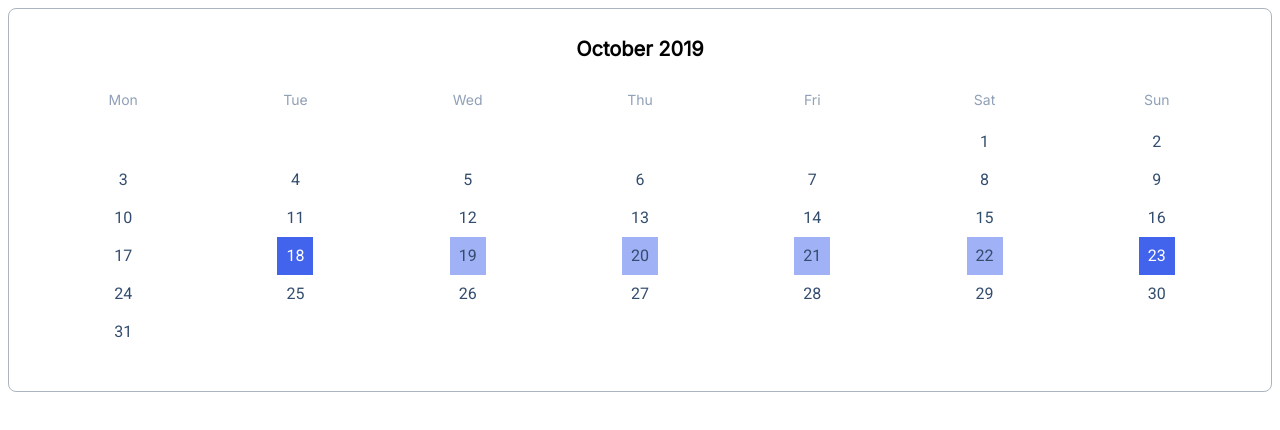
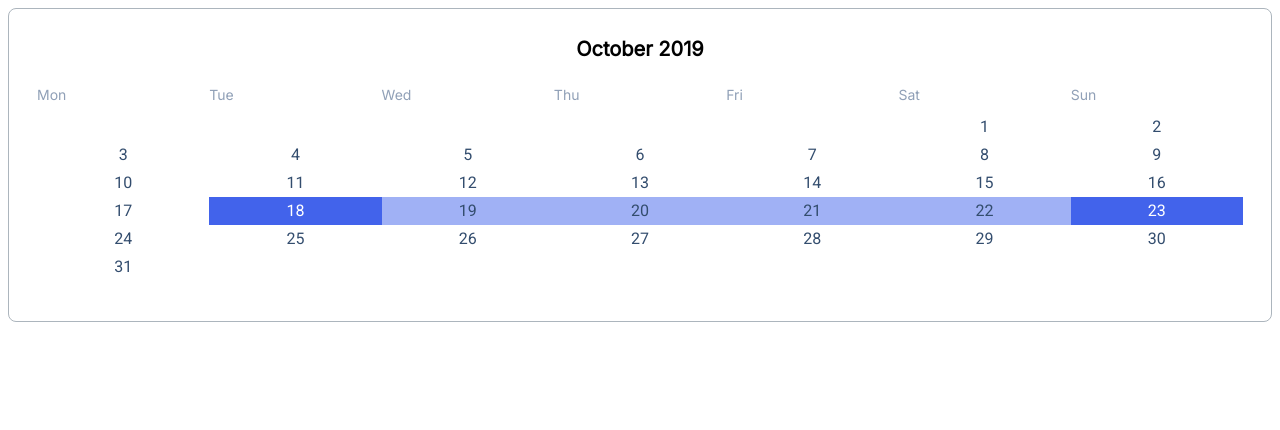
Before and after one commit to js-tasks-ru/htmlcss-20211125_voffkarus, a website: page 05-lection3/03-calendar/index.html in a window 1280 px wide. Drawn offline with Linux system fonts and the light colour scheme.

Commit message:
hope last time changes for 05-lection3_03-calendar

```diff
--- a/05-lection3/03-calendar/calendar.css
+++ b/05-lection3/03-calendar/calendar.css
@@ -25,8 +25,6 @@
     grid-template-rows: repeat(7, 1fr);
     padding-top: 12px;
     padding-bottom: 12px;
-    justify-items: center;
-    align-items: center;
 }
 
 .calendar-grid__day-name {
@@ -46,15 +44,17 @@
     font-size: 16px;
     line-height: 20px;
     color: var(--day-value);
+    display: flex;
+    flex-direction: column;
+    align-items: center;
+    justify-content: center;
 }
 
 .calendar-grid__day-value_outermost {
     background: var(--link);
-    padding: 9px;
     color: var(--white)
 }
 
 .calendar-grid__day-value_marked {
     background: var(--day-active);
-    padding: 9px;
 }
```
